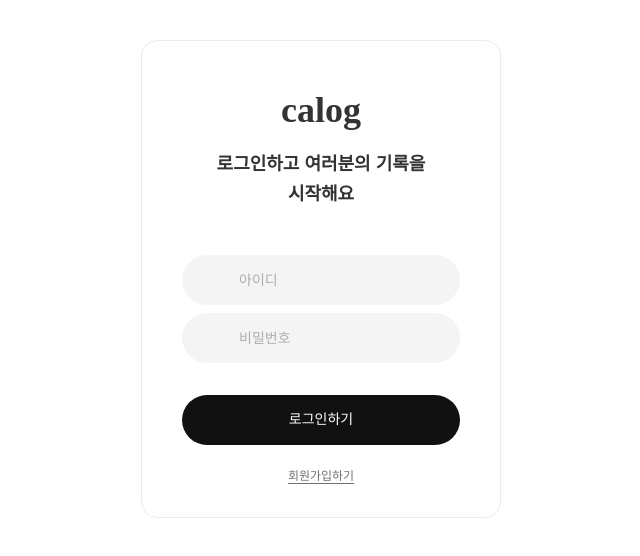
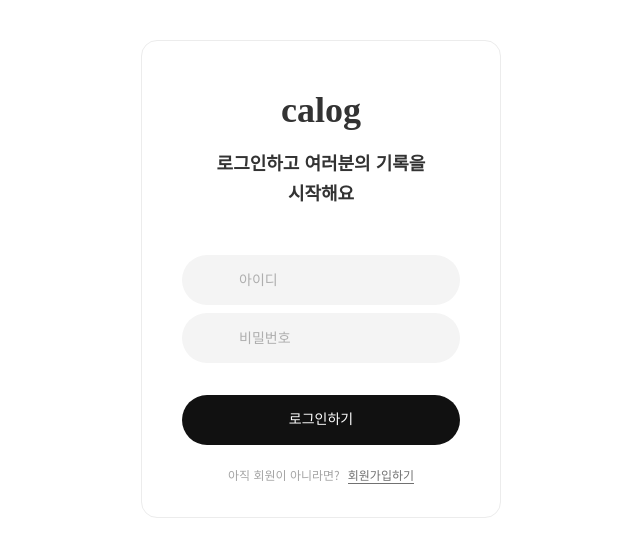
Before and after one commit to eunjios/calog, a Next.js app: page /login in a window 1280 px wide. Shown: the top 556 px of the page, without its empty margins (319-959 px from the left). Built offline with nearby package versions, Linux system fonts and the light colour scheme; some icons are missing; a web font is replaced by a local one.

Commit message:
design: change footer text

```diff
--- a/components/login/Footer.tsx
+++ b/components/login/Footer.tsx
@@ -1,10 +1,11 @@
 /** @jsxImportSource @emotion/react */
 import Link from 'next/link';
-import { container, emp, text } from './Footer.style';
+import { container, emp, base, text } from './Footer.style';
 
 function LoginFooter() {
   return (
     <div css={container}>
+      <span css={[text, base]}>아직 회원이 아니라면?</span>
       <Link href={'/join'} css={[text, emp]}>
         회원가입하기
       </Link>
```
